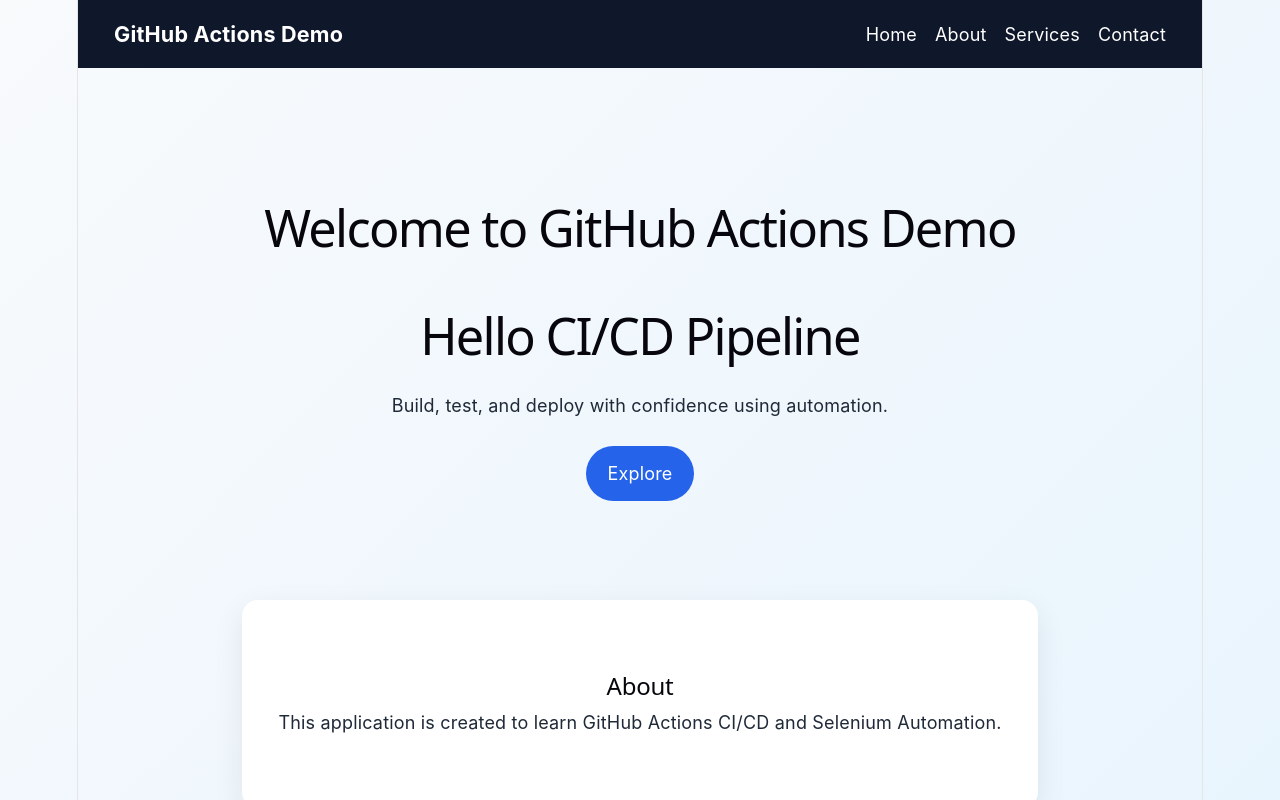
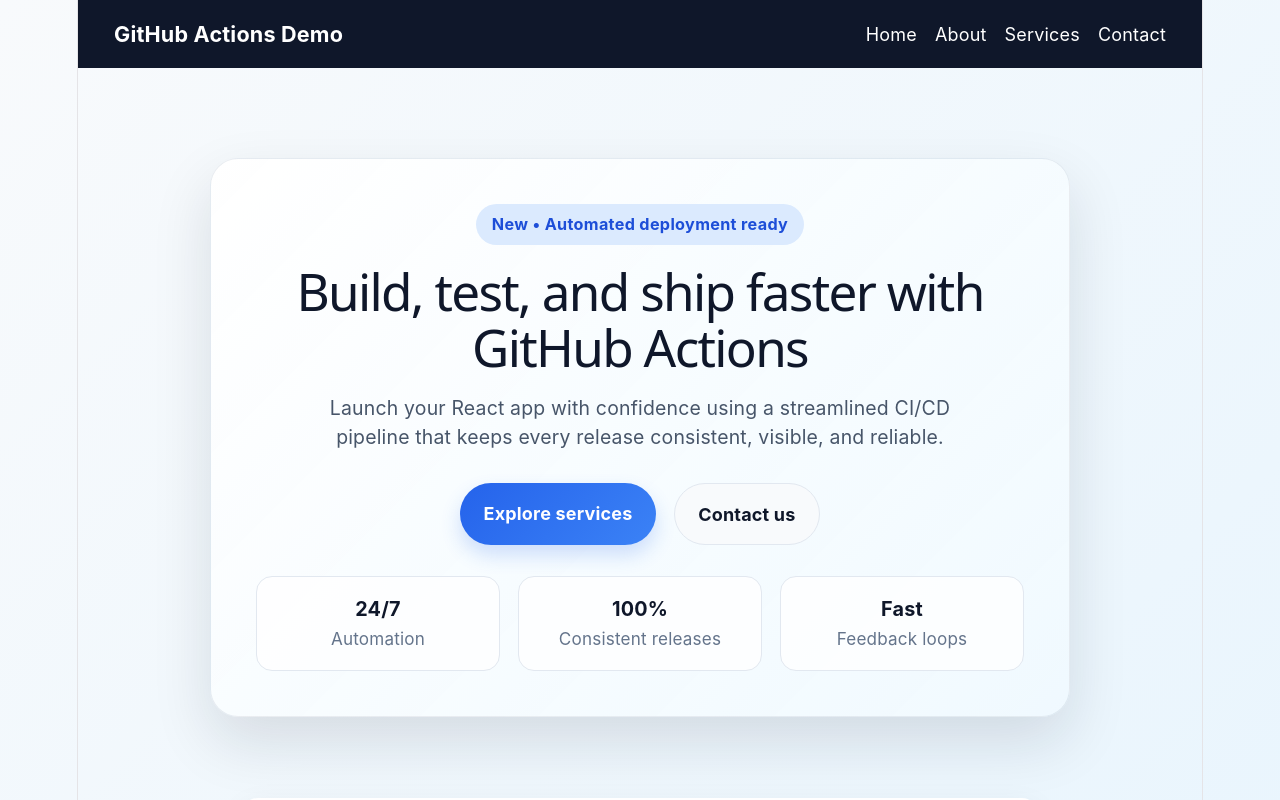
Before and after one commit to Ankush95019/github-actions-demo, a React app in the folder frontend/: page / in a window 1280 px wide. Shown: the top 800 px of the page. Built offline with nearby package versions, Linux system fonts and the light colour scheme; the HTML template or start-up script is replaced by a standard one.

Commit message:
hero section updated

```diff
--- a/frontend/src/components/Hero.jsx
+++ b/frontend/src/components/Hero.jsx
@@ -1,12 +1,36 @@
 const Hero = () => {
   return (
     <section id="home" className="hero">
-      <h1>Welcome to GitHub Actions Demo</h1>
-      <h1>Hello CI/CD Pipeline</h1>
-      <p>Build, test, and deploy with confidence using automation.</p>
-      <a href="#services" className="button">
-        Explore
-      </a>
+      <div className="hero-content">
+        <span className="hero-pill">New • Automated deployment ready</span>
+        <h1>Build, test, and ship faster with GitHub Actions</h1>
+        <p>
+          Launch your React app with confidence using a streamlined CI/CD
+          pipeline that keeps every release consistent, visible, and reliable.
+        </p>
+        <div className="hero-actions">
+          <a href="#services" className="button primary">
+            Explore services
+          </a>
+          <a href="#contact" className="button secondary">
+            Contact us
+          </a>
+        </div>
+        <div className="hero-stats">
+          <div>
+            <strong>24/7</strong>
+            <span>Automation</span>
+          </div>
+          <div>
+            <strong>100%</strong>
+            <span>Consistent releases</span>
+          </div>
+          <div>
+            <strong>Fast</strong>
+            <span>Feedback loops</span>
+          </div>
+        </div>
+      </div>
     </section>
   );
 };
--- a/frontend/src/styles/main.css
+++ b/frontend/src/styles/main.css
@@ -64,22 +64,104 @@
 
 .hero {
   text-align: center;
-  padding-top: 5rem;
+  padding: 5rem 1rem 3rem;
+}
+
+.hero-content {
+  max-width: 860px;
+  margin: 0 auto;
+  padding: 2.5rem;
+  border-radius: 28px;
+  background: linear-gradient(
+    135deg,
+    rgba(255, 255, 255, 0.95),
+    rgba(240, 249, 255, 0.9)
+  );
+  box-shadow: 0 25px 60px rgba(15, 23, 42, 0.12);
+  border: 1px solid rgba(148, 163, 184, 0.2);
+}
+
+.hero-pill {
+  display: inline-block;
+  margin-bottom: 1rem;
+  padding: 0.45rem 0.9rem;
+  border-radius: 999px;
+  background: #dbeafe;
+  color: #1d4ed8;
+  font-size: 0.9rem;
+  font-weight: 700;
+  letter-spacing: 0.02em;
 }
 
 .hero h1 {
-  font-size: 2.8rem;
-  margin-bottom: 1rem;
+  font-size: clamp(2.2rem, 4vw, 3.2rem);
+  margin: 0 0 1rem;
+  line-height: 1.1;
+  color: #0f172a;
+}
+
+.hero p {
+  font-size: 1.08rem;
+  color: #475569;
+  margin: 0 auto 1.75rem;
+  max-width: 680px;
+}
+
+.hero-actions {
+  display: flex;
+  justify-content: center;
+  gap: 1rem;
+  flex-wrap: wrap;
 }
 
 .button {
   display: inline-block;
-  margin-top: 1.5rem;
-  padding: 0.8rem 1.2rem;
-  background: #2563eb;
-  color: white;
+  padding: 0.9rem 1.3rem;
   border-radius: 999px;
   text-decoration: none;
+  font-weight: 700;
+  transition: transform 0.2s ease, box-shadow 0.2s ease;
+}
+
+.button:hover {
+  transform: translateY(-2px);
+}
+
+.button.primary {
+  background: linear-gradient(135deg, #2563eb, #3b82f6);
+  color: white;
+  box-shadow: 0 10px 20px rgba(37, 99, 235, 0.2);
+}
+
+.button.secondary {
+  background: #f8fafc;
+  color: #0f172a;
+  border: 1px solid #e2e8f0;
+}
+
+.hero-stats {
+  display: grid;
+  grid-template-columns: repeat(auto-fit, minmax(140px, 1fr));
+  gap: 1rem;
+  margin-top: 1.75rem;
+}
+
+.hero-stats div {
+  padding: 1rem;
+  border-radius: 16px;
+  background: rgba(255, 255, 255, 0.8);
+  border: 1px solid #e2e8f0;
+}
+
+.hero-stats strong {
+  display: block;
+  font-size: 1.1rem;
+  color: #0f172a;
+}
+
+.hero-stats span {
+  color: #64748b;
+  font-size: 0.95rem;
 }
 
 .section {
```
